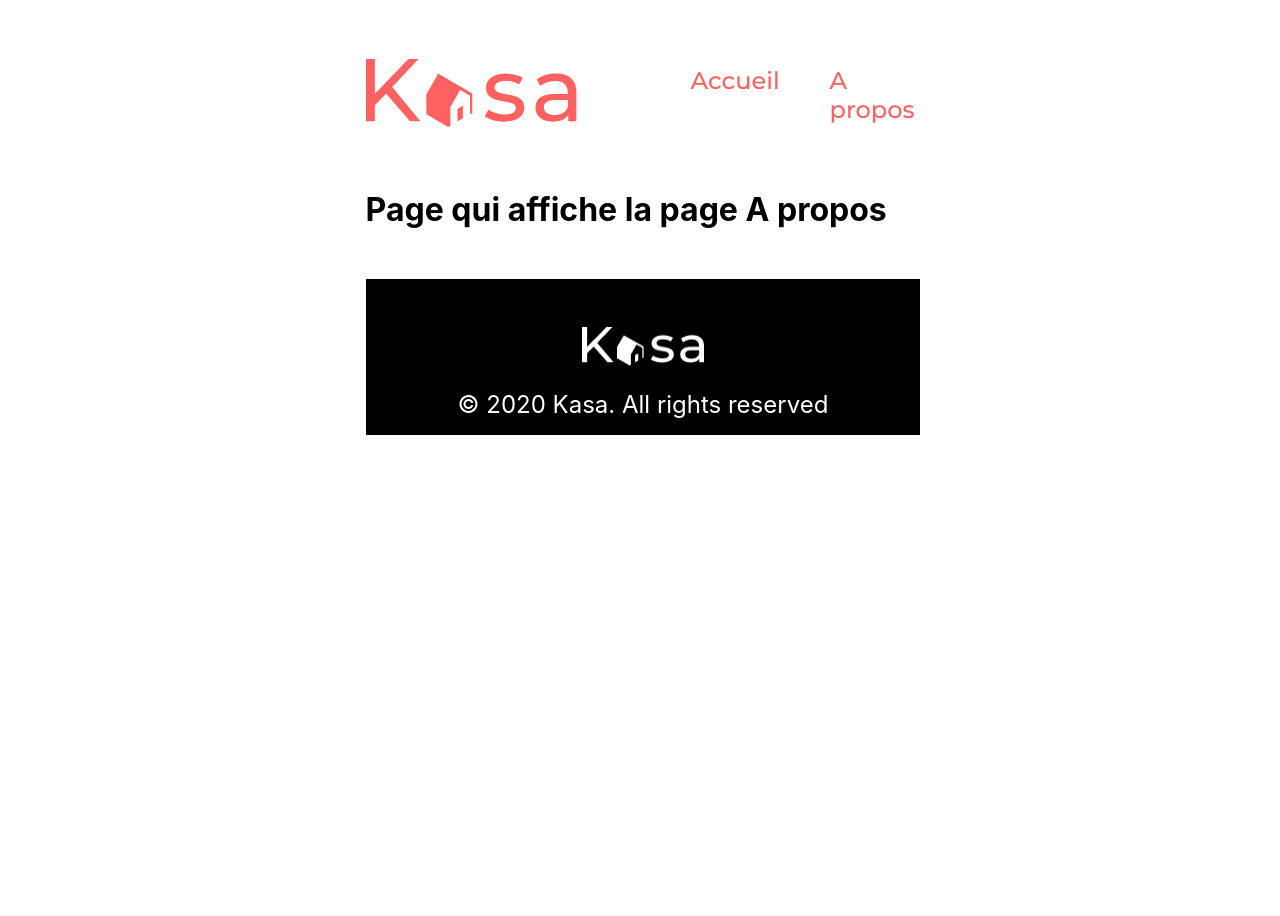
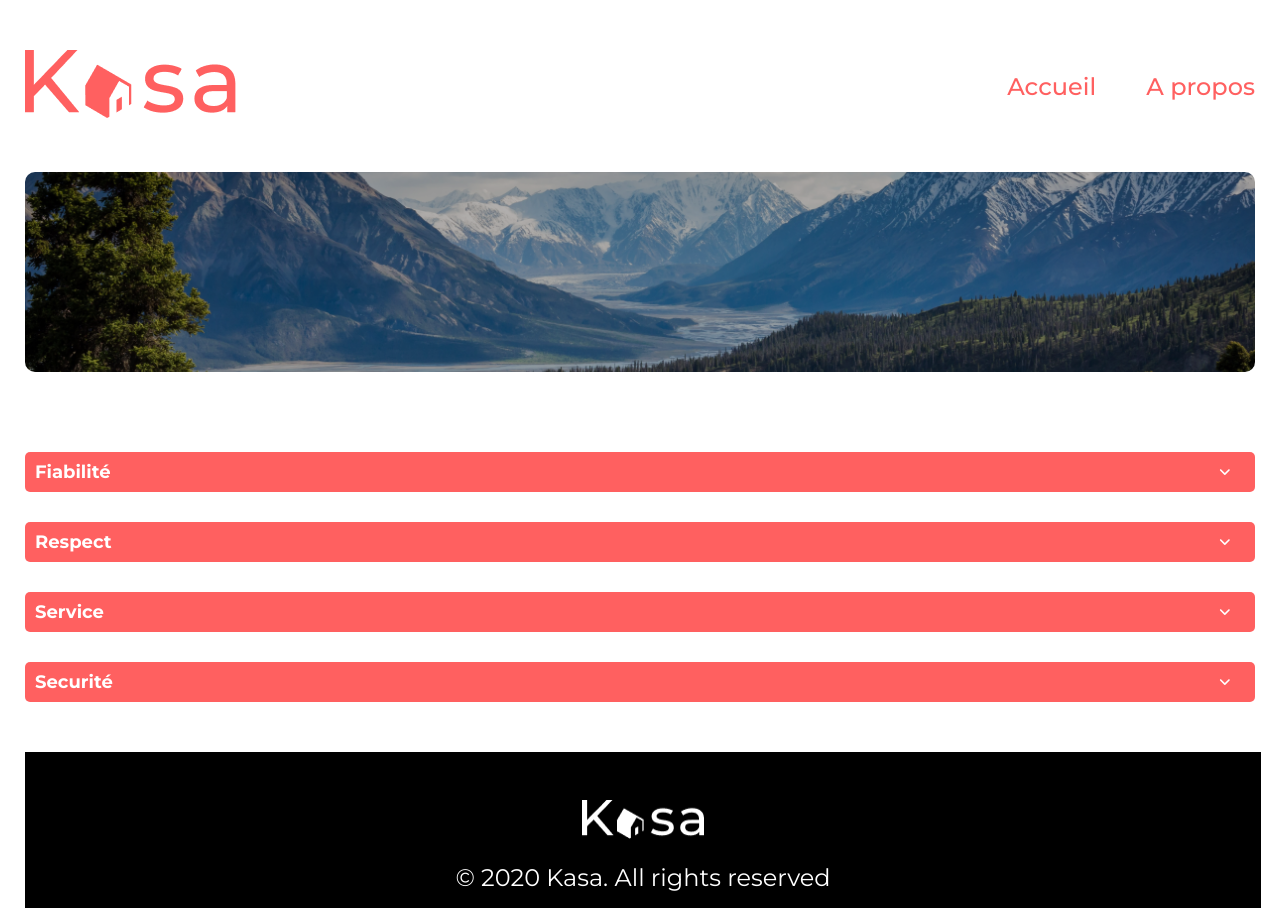
Before and after one commit to farah-manoubi/my-app, a React (Create React App) app: page /about in a window 1280 px wide. Before the commit the page ends 800 px from the top, so only its background shows below. Built offline with nearby package versions, Linux system fonts and the light colour scheme.

Commit message:
collapse page about in progress

```diff
--- a/package.json
+++ b/package.json
@@ -3,6 +3,10 @@
   "version": "0.1.0",
   "private": true,
   "dependencies": {
+    "@fortawesome/fontawesome-svg-core": "^6.4.0",
+    "@fortawesome/free-regular-svg-icons": "^6.4.0",
+    "@fortawesome/free-solid-svg-icons": "^6.4.0",
+    "@fortawesome/react-fontawesome": "^0.2.0",
     "@testing-library/jest-dom": "^5.16.5",
     "@testing-library/react": "^13.4.0",
     "@testing-library/user-event": "^13.5.0",
--- a/src/components/banner/Banner.js
+++ b/src/components/banner/Banner.js
@@ -1,13 +1,13 @@
 import style from "./banner.module.scss"
-import banner from "../../assets/banner.png";
 
 
 
-export const Banner = () =>{
+
+export const Banner = (props) =>{
     return(
         <div className={style.container}>
-            <div className={style.container__image}><img src={banner} alt="banner"/></div>
-            <div className={style.container__texte}><p>Chez vous, partout et ailleurs</p></div>
+            <div className={style.container__image}><img src={props.icon} alt="banner"/></div>
+            <div className={style.container__texte}><p>{props.texte}</p></div>
         </div>
 
     )
--- a/src/components/card/card.module.scss
+++ b/src/components/card/card.module.scss
@@ -8,7 +8,7 @@
 
     @media screen and (max-width: 768px){
 
-        width: 400px;
+       width: 100%;
         gap: 20px;
 
     }
@@ -19,6 +19,7 @@
         &__imageCard{
             width: 100%;
             height: 100%;
+
 
 
 
@@ -34,7 +35,7 @@
 
                 @media screen and (max-width: 768px){
 
-                    width: 400px;
+                    width: 100%;
 
                 }
 
--- /dev/null
+++ b/src/components/collapse/Collapse.js
@@ -0,0 +1,24 @@
+import { useState } from "react";
+import style from "./collapse.module.scss";
+import { faAngleDown } from "@fortawesome/free-solid-svg-icons";
+import { FontAwesomeIcon } from "@fortawesome/react-fontawesome";
+
+
+export const Collapse = (props) =>{
+    const [open, setOPen] = useState(false);
+    const arrow = () =>{
+        setOPen(!open)
+    }
+
+    return(
+        <>
+            <div className={style.titleContainer}>
+                <h2>{props.title}</h2>
+                <button className={style.titleContainer__arrow} onClick={arrow}><FontAwesomeIcon  icon={faAngleDown}/></button>
+            </div>
+            <div className={open ? style.containerDisplay : style.container}>
+                <div className={style.content}> {props.children} </div>
+            </div>
+        </>
+    )
+}
--- /dev/null
+++ b/src/components/collapse/collapse.module.scss
@@ -0,0 +1,51 @@
+.content {
+    padding: 0.5rem;
+
+}
+
+.container {
+
+    display: none;
+    transition: height ease 0.9s;
+}
+
+.containerDisplay {
+
+    display: block;
+    margin-bottom: 5px;
+    margin-top: 0;
+    background-color: #F6F6F6;
+    border-bottom-left-radius: 5px;
+    border-bottom-right-radius: 5px;
+    width: 100%;
+}
+
+.titleContainer{
+    display: flex;
+    width: 100%;
+    height: 40px;
+    justify-content: space-between;
+    align-items: center;
+    background-color:  #FF6060;
+    border-radius: 5px;
+    margin-top: 30px;
+
+
+    h2{
+        font-family: "Montserrat";
+        color: white;
+        font-size: 18px;
+        padding-left: 10px;
+
+    }
+
+    &__arrow{
+        width: 40px;
+        height: 40px;
+        margin-right: 10px;
+        border: none;
+        background-color: #FF6060;
+        color: white;
+        cursor: pointer;
+    }
+}
--- a/src/pages/a_propos/About.js
+++ b/src/pages/a_propos/About.js
@@ -1,5 +1,41 @@
+import { Banner } from "../../components/banner/Banner";
+import aboutBanner from "../../assets/aboutBanner.png";
+import{Collapse} from "../../components/collapse/Collapse";
+import style from "./about.module.scss"
+
 export const About = () =>{
     return(
-        <h1> Page qui affiche la page A propos</h1>
+        <>
+         <Banner icon={aboutBanner} texte="" />
+        <div className={style.container}>
+            <Collapse title="Fiabilité">
+                <p>Les annonces postées sur Kasa garantissent une fiabilité totale. Les photos sont conformes aux logements,
+                 et toutes les informations sont régulièrement vérifiées par nos équipes.</p>
+            </Collapse>
+
+
+
+            <Collapse title="Respect">
+                <p>La bienveillance fait partie des valeurs fondatrices de Kasa.
+                Tout comportement discriminatoire ou de perturbation du voisinage entraînera une exclusion de notre plateforme.</p>
+            </Collapse>
+
+            <Collapse title="Service">
+                <p>Nos équipes se tiennent à votre disposition pour vous fournir une expérience parfaite.
+                N'hésitez pas à nous contacter si vous avez la moindre question.</p>
+            </Collapse>
+
+            <Collapse title="Securité">
+                <p>La sécurité est la priorité de Kasa. Aussi bien pour nos hôtes que pour les voyageurs,
+                chaque logement correspond aux critères de sécurité établis par nos services. En laissant une note aussi bien à l'hôte qu'au locataire,
+                cela permet à nos équipes de vérifier que les standards sont bien respectés.
+                Nous organisons également des ateliers sur la sécurité domestique pour nos hôtes.</p>
+            </Collapse>
+        </div>
+        </>
+
+
+
+
     )
 }
--- /dev/null
+++ b/src/pages/a_propos/about.module.scss
@@ -0,0 +1,15 @@
+.container{
+    display: flex;
+    flex-direction: column;
+    width: 100%;
+    align-items: center;
+    justify-items: center;
+    margin-bottom: 50px;
+}
+
+p{
+
+    font-family: "Montserrat";
+    color: #FF6060;
+    font-size: 17px;
+}
--- a/src/pages/home/Home.js
+++ b/src/pages/home/Home.js
@@ -2,7 +2,8 @@ import { useEffect, useState } from "react"
 import { Link } from "react-router-dom";
 import {Card} from "../../components/card/Card";
 import{Banner} from "../../components/banner/Banner";
-import style from "./home.module.scss"
+import style from "./home.module.scss";
+import banner from "../../assets/banner.png"
 
 
 
@@ -33,7 +34,7 @@ export const Home = (props) =>{
 
     return (
         <>
-        <Banner />
+        <Banner icon={banner} texte="Chez vous, partout et ailleurs"/>
         <div className ={style.mystyle}>{data.map(item =>
             <Link to={`/logement/${item.id}`} key={item.id} style ={styleLink}>
                 <Card
--- a/src/pages/home/home.module.scss
+++ b/src/pages/home/home.module.scss
@@ -14,8 +14,9 @@
             display: flex;
             flex-direction: column;
             flex-wrap: nowrap;
-            align-items: center;
             background-color: white;
             padding-top: 10px;
+
+
         }
 }
--- a/src/styles/index.css
+++ b/src/styles/index.css
@@ -1,9 +1,6 @@
 body {
-  margin: 0 auto;
-  max-width: 1400px;
-  display: flex;
-  flex-direction: column;
-  align-items: center;
+  margin-left: 25px;
+  margin-right: 25px;
 
 
   font-family: -apple-system, BlinkMacSystemFont, 'Segoe UI', 'Roboto', 'Oxygen',
```
Also changed, not shown: src/assets/aboutBanner.png (added), 1 other file (tests, documents, lock files or other folders).
